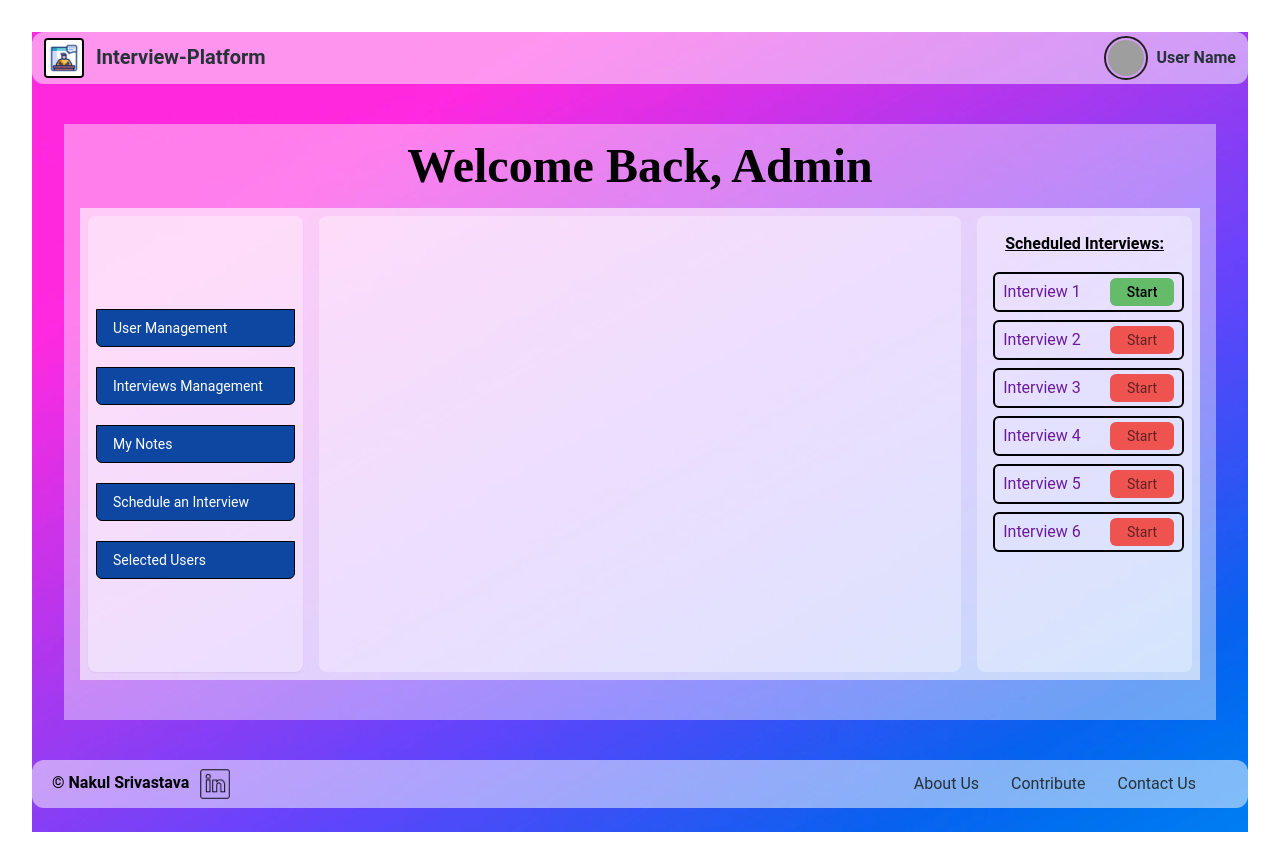
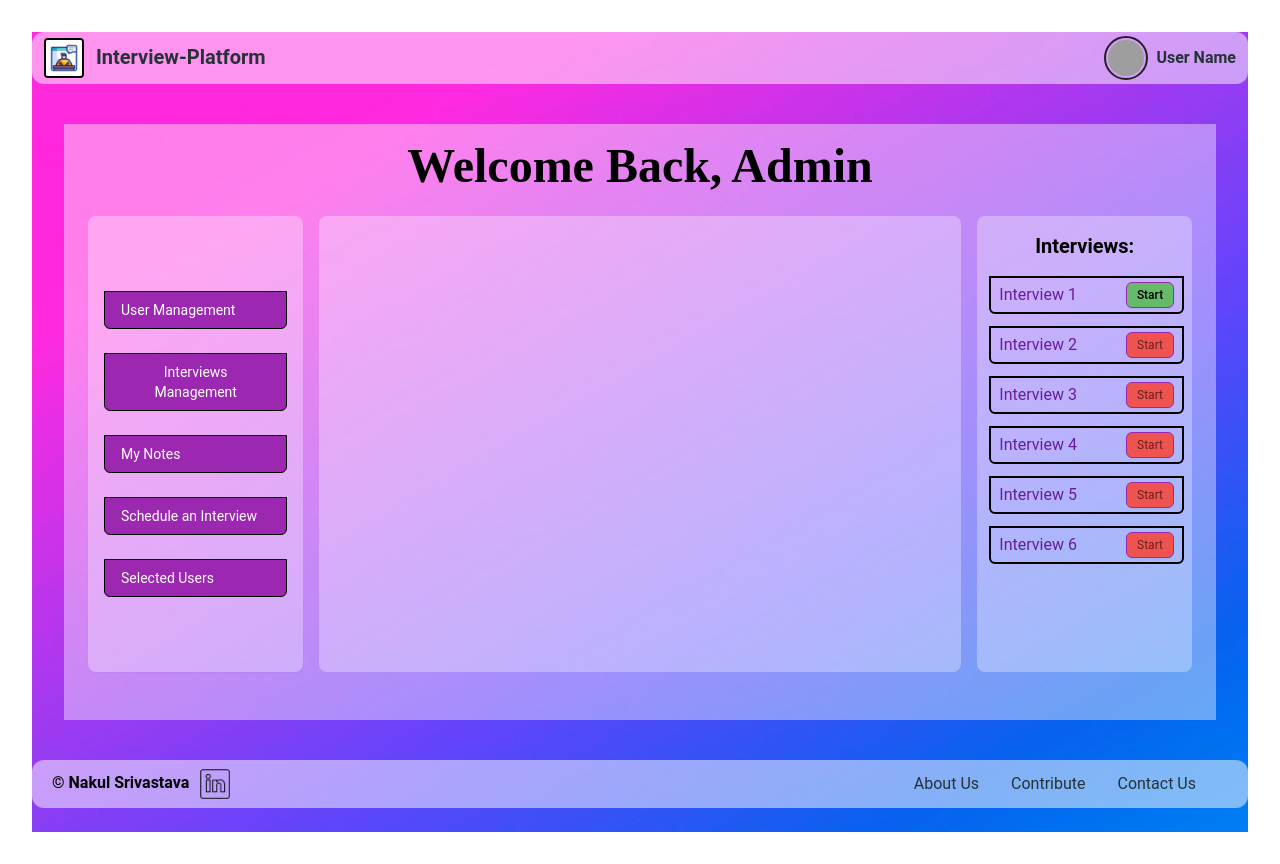
Before and after one commit to imnakul/interview-platform, a React (Vite) app: page /admindashboard in a window 1280 px wide. Built offline with nearby package versions, Linux system fonts and the light colour scheme; grey boxes are pictures that could not be loaded.

Commit message:
Admin dashboard ui changes

```diff
--- a/src/pages/AdminDashboard.jsx
+++ b/src/pages/AdminDashboard.jsx
@@ -58,16 +58,15 @@ function AdminDashboard() {
                      Welcome Back, Admin
                   </Typography>
                </header>
-               <div className='flex justify-between bg-white/60 min-h-[59vh]'>
+               <div className='flex justify-between bg-transparent min-h-[59vh]'>
                   {/* Sidebar */}
-
-                  <div class='max-w-xs flex flex-col gap-5 rounded-lg shadow-sm w-1/5 p-2 m-2  text-center justify-center bg-white/30'>
+                  <div class='max-w-xs flex flex-col gap-6 rounded-lg shadow-sm w-1/5 p-4 m-2 text-center justify-center bg-white/30'>
                      <button
                         type='button'
                         onClick={() =>
                            navigate('/admindashboard/usermanagement')
                         }
-                        class=' py-2 px-4 inline-flex items-center gap-x-1 rounded-b-md text-sm font-monospace focus:z-10 border border-black hover:shadow-lg disabled:opacity-50 disabled:pointer-events-none hover:bg-blue-400 bg-blue-900 text-white'
+                        class='py-2 px-4 inline-flex items-center gap-x-1 rounded-b-md text-sm font-monospace focus:z-10 border border-black hover:shadow-lg disabled:opacity-50 disabled:pointer-events-none bg-purple-500 hover:bg-purple-700  focus:bg-purple-900 text-white'
                      >
                         User Management
                      </button>
@@ -76,14 +75,14 @@ function AdminDashboard() {
                         onClick={() =>
                            navigate('/admindashboard/interviewsmanagement')
                         }
-                        class=' py-2 px-4 inline-flex items-center gap-x-1 rounded-b-md text-sm font-monospace focus:z-10 border border-black hover:shadow-lg disabled:opacity-50 disabled:pointer-events-none hover:bg-blue-400 bg-blue-900 text-white'
+                        class=' py-2 px-4 inline-flex items-center gap-x-1 rounded-b-md text-sm font-monospace focus:z-10 border border-black hover:shadow-lg disabled:opacity-50 disabled:pointer-events-none bg-purple-500 hover:bg-purple-700  focus:bg-purple-900 text-white'
                      >
                         Interviews Management
                      </button>
                      <button
                         type='button'
                         onClick={() => navigate('/admindashboard/adminnotes')}
-                        class=' py-2 px-4 inline-flex items-center gap-x-1 rounded-b-md text-sm font-monospace focus:z-10 border border-black hover:shadow-lg disabled:opacity-50 disabled:pointer-events-none hover:bg-blue-400 bg-blue-900 text-white'
+                        class=' py-2 px-4 inline-flex items-center gap-x-1 rounded-b-md text-sm font-monospace focus:z-10 border border-black hover:shadow-lg disabled:opacity-50 disabled:pointer-events-none bg-purple-500 hover:bg-purple-700  focus:bg-purple-900 text-white'
                      >
                         My Notes
                      </button>
@@ -92,7 +91,7 @@ function AdminDashboard() {
                         onClick={() =>
                            navigate('/admindashboard/scheduleinterview')
                         }
-                        class=' py-2 px-4 inline-flex items-center gap-x-1 rounded-b-md text-sm font-monospace focus:z-10 border border-black hover:shadow-lg disabled:opacity-50 disabled:pointer-events-none hover:bg-blue-400 bg-blue-900 text-white'
+                        class=' py-2 px-4 inline-flex items-center gap-x-1 rounded-b-md text-sm font-monospace focus:z-10 border border-black hover:shadow-lg disabled:opacity-50 disabled:pointer-events-none bg-purple-500 hover:bg-purple-700  focus:bg-purple-900 text-white'
                      >
                         Schedule an Interview
                      </button>
@@ -101,7 +100,7 @@ function AdminDashboard() {
                         onClick={() =>
                            navigate('/admindashboard/selectedusers')
                         }
-                        class=' py-2 px-4 inline-flex items-center gap-x-1 rounded-b-md text-sm font-monospace focus:z-10 border border-black hover:shadow-lg disabled:opacity-50 disabled:pointer-events-none hover:bg-blue-400 bg-blue-900 text-white'
+                        class=' py-2 px-4 inline-flex items-center gap-x-1 rounded-b-md text-sm font-monospace focus:z-10 border border-black hover:shadow-lg disabled:opacity-50 disabled:pointer-events-none bg-purple-500 hover:bg-purple-700  focus:bg-purple-900 text-white'
                      >
                         Selected Users
                      </button>
@@ -138,66 +137,66 @@ function AdminDashboard() {
 
                   {/* Interviews  */}
                   <div className='bg-white/30 w-1/5 m-2 p-2 rounded-lg items-center'>
-                     <p className='mb-0 p-2 text-center text-md font-semibold font-monospace underline'>
-                        Scheduled Interviews:
+                     <p className='mb-0 p-2 text-center text-xl font-semibold font-monospace'>
+                        Interviews:
                      </p>
-                     <ul class='marker:text-blue-600 list-disc ps-2 space-y-2 text-md text-purple-800 font-sans font-monospace my-2 mx-auto'>
-                        <li className='flex justify-between items-center border-2 border-black rounded-md py-1 px-2'>
+                     <ul class='marker:text-blue-600 list-disc ps-1 space-y-3 text-md text-purple-800 font-sans font-monospace my-2 mx-auto'>
+                        <li className='flex justify-between items-center border-2 border-black rounded-b-md py-1 px-2'>
                            Interview 1
                            <button
                               onClick={handleStartInterview}
-                              className='bg-green-400 text-black rounded-md text-sm p-1 w-16 disabled:bg-red-400 disabled:text-opacity-60 font-medium disabled:font-normal'
+                              className='bg-green-400 text-black rounded-md border border-purple-500 shadow-sm text-xs py-1 px-1 w-12 disabled:bg-red-400 disabled:text-opacity-60  font-medium disabled:font-normal'
                            >
                               Start
                            </button>
                         </li>
-                        <li className='flex justify-between items-center border-2 border-black rounded-md py-1 px-2'>
+                        <li className='flex justify-between items-center border-2 border-black rounded-b-md py-1 px-2'>
                            Interview 2{' '}
                            <button
                               onClick={handleStartInterview}
                               disabled
-                              className='bg-green-400 text-black rounded-md text-sm p-1 w-16 disabled:bg-red-400 disabled:text-opacity-60 font-medium disabled:font-normal'
+                              className='bg-green-400 text-black rounded-md border border-purple-500 shadow-sm text-xs py-1 px-1 w-12 disabled:bg-red-400 disabled:text-opacity-60  font-medium disabled:font-normal'
                            >
                               Start
                            </button>
                         </li>
-                        <li className='flex justify-between items-center border-2 border-black rounded-md py-1 px-2'>
+                        <li className='flex justify-between items-center border-2 border-black rounded-b-md py-1 px-2'>
                            {' '}
                            Interview 3{' '}
                            <button
                               onClick={handleStartInterview}
                               disabled
-                              className='bg-green-400 text-black rounded-md text-sm p-1 w-16 disabled:bg-red-400 disabled:text-opacity-60 font-medium disabled:font-normal'
+                              className='bg-green-400 text-black rounded-md border border-purple-500 shadow-sm text-xs py-1 px-1 w-12 disabled:bg-red-400 disabled:text-opacity-60  font-medium disabled:font-normal'
                            >
                               Start
                            </button>
                         </li>
-                        <li className='flex justify-between items-center border-2 border-black rounded-md py-1 px-2'>
+                        <li className='flex justify-between items-center border-2 border-black rounded-b-md py-1 px-2'>
                            Interview 4{' '}
                            <button
                               onClick={handleStartInterview}
                               disabled
-                              className='bg-green-400 text-black rounded-md text-sm p-1 w-16 disabled:bg-red-400 disabled:text-opacity-60 font-medium disabled:font-normal'
+                              className='bg-green-400 text-black rounded-md border border-purple-500 shadow-sm text-xs py-1 px-1 w-12 disabled:bg-red-400 disabled:text-opacity-60  font-medium disabled:font-normal'
                            >
                               Start
                            </button>
                         </li>
-                        <li className='flex justify-between items-center border-2 border-black rounded-md py-1 px-2'>
+                        <li className='flex justify-between items-center border-2 border-black rounded-b-md py-1 px-2'>
                            Interview 5{' '}
                            <button
                               onClick={handleStartInterview}
                               disabled
-                              className='bg-green-400 text-black rounded-md text-sm p-1 w-16 disabled:bg-red-400 disabled:text-opacity-60 font-medium disabled:font-normal'
+                              className='bg-green-400 text-black rounded-md border border-purple-500 shadow-sm text-xs py-1 px-1 w-12 disabled:bg-red-400 disabled:text-opacity-60  font-medium disabled:font-normal'
                            >
                               Start
                            </button>
                         </li>
-                        <li className='flex justify-between items-center border-2 border-black rounded-md py-1 px-2'>
+                        <li className='flex justify-between items-center border-2 border-black rounded-b-md py-1 px-2'>
                            Interview 6{' '}
                            <button
                               onClick={handleStartInterview}
                               disabled
-                              className='bg-green-400 text-black rounded-md text-sm  p-1 w-16 disabled:bg-red-400 disabled:text-opacity-60  font-medium disabled:font-normal'
+                              className='bg-green-400 text-black rounded-md border border-purple-500 shadow-sm text-xs py-1 px-1 w-12 disabled:bg-red-400 disabled:text-opacity-60  font-medium disabled:font-normal'
                            >
                               Start
                            </button>
```
